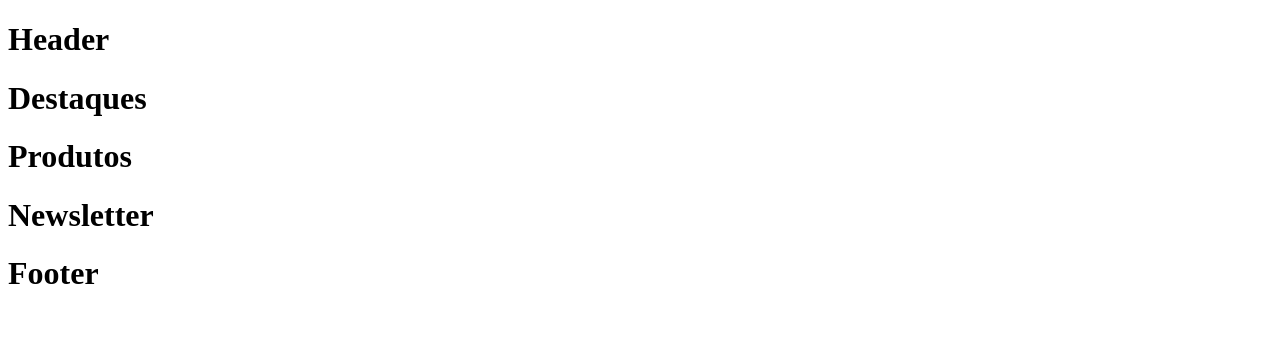
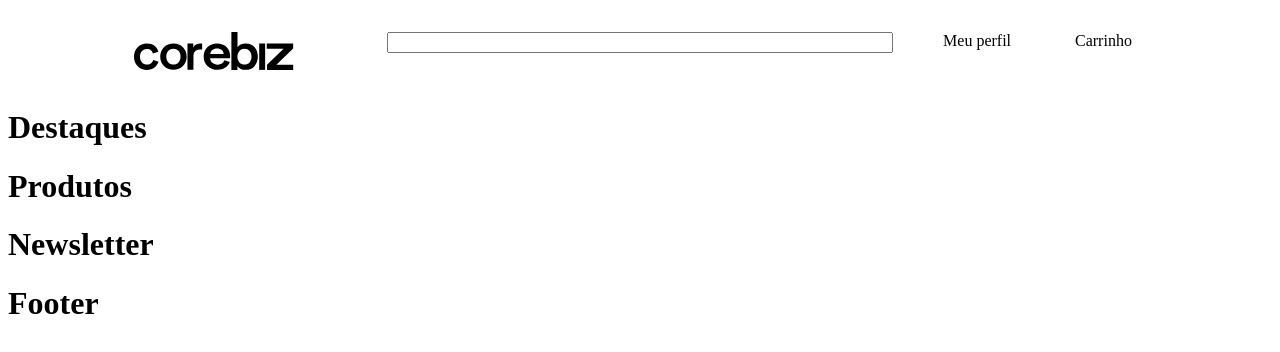
Before and after one commit to NataneO/Corebiz, a React (Vite) app: page / in a window 1280 px wide. Shown: the top 352 px of the page. Built offline with nearby package versions, Linux system fonts and the light colour scheme.

Commit message:
Drawing and styling header

```diff
--- a/src/components/header/header.jsx
+++ b/src/components/header/header.jsx
@@ -1,3 +1,25 @@
-export function Header (){
-    return <h1>Header</h1>
+import * as S from './styled'
+
+
+
+export function Header() {
+    return (
+        <>
+            <S.Header>
+                <S.HeaderSection>
+                <S.LogoHeader></S.LogoHeader>
+                <form>
+                    <S.Input type="search" />
+                </form>
+                <S.Div className="profile">
+                    Meu perfil
+                </S.Div>
+                <S.Div className="cart">
+                    Carrinho
+                </S.Div>
+                </S.HeaderSection>
+            </S.Header>
+
+        </>
+    )
 }
--- a/src/components/header/styled.jsx
+++ b/src/components/header/styled.jsx
@@ -0,0 +1,52 @@
+import styled, { css } from 'styled-components'
+import logo from '../../assets/img/logo.svg';
+
+export const Header = styled.div`
+height: 5rem;
+color: #000;
+width: 100%;
+padding: 1rem 0;
+box-sizing:border-box;
+background: #fff;
+color: #000;
+position:relative;
+
+${props => props.darkmode && css`
+  background: #000;
+  color: #fff;
+`}
+`;
+
+export const HeaderSection = styled.section`
+ display:grid;
+ height:100%;
+ width:80%;
+ margin:0 auto;
+ padding: .5rem 0;
+ grid-template-columns: 3fr 6fr 2fr 1fr;
+
+ > * {
+    flex:1;
+  }
+
+${props => props.darkmode && css`
+  background: #000;
+  color: #fff;
+`}
+`;
+
+export const LogoHeader = styled.div`
+    background-image: url(${logo});
+    width:100%;
+    height:100%;
+    background-size:10rem auto;
+    background-repeat: no-repeat;
+`
+
+export const Div = styled.div`
+    text-align: center;
+`
+
+export const Input = styled.input`
+   width:100%;
+`
```
Also changed, not shown: src/assets/img/logo.svg (added).
